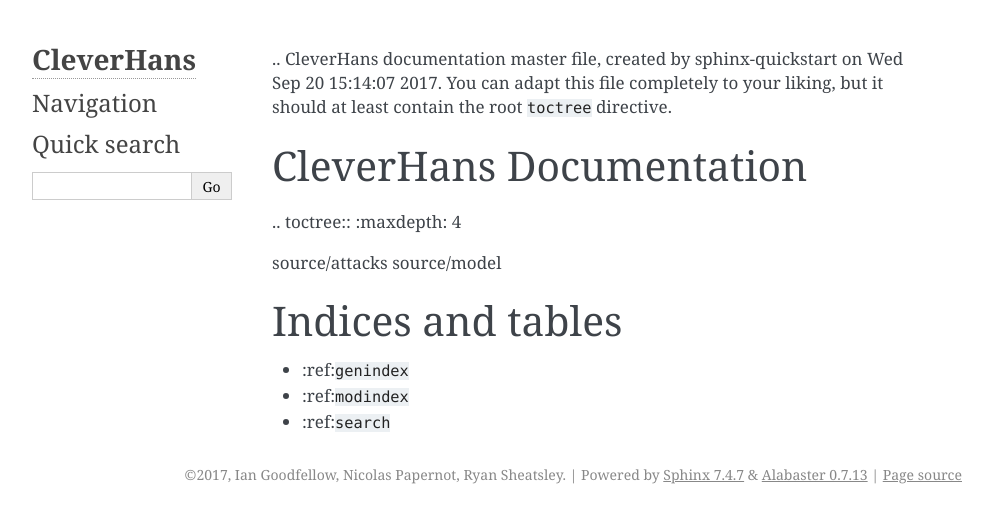
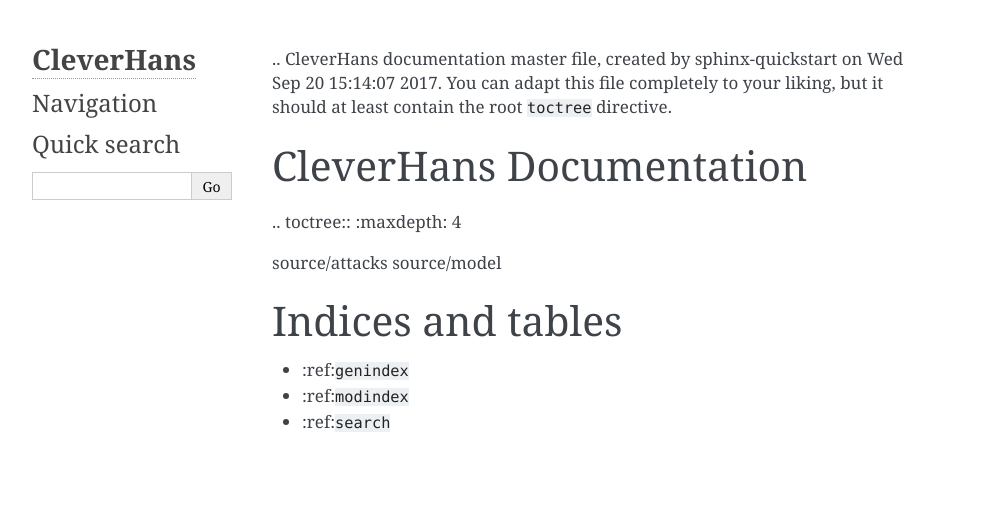
Before and after one commit to cleverhans-lab/cleverhans, a Sphinx documentation site: the page built from docs/index.md, in a window 1280 px wide. Shown: the top 523 px of the page, without its empty margins (148-1141 px from the left). Built offline with Sphinx 7.4.7, drawn with Linux system fonts in a browser that asks for light colours.

```diff
--- /dev/null
+++ b/docs/_templates/layout.html
@@ -0,0 +1,5 @@
+{% extends '!layout.html' %}
+
+{% block footer %}
+
+{% endblock %}
--- a/docs/conf.py
+++ b/docs/conf.py
@@ -50,7 +50,7 @@ master_doc = 'index'
 
 # General information about the project.
 project = 'CleverHans'
-copyright = '2017, Ian Goodfellow, Nicolas Papernot, Ryan Sheatsley'
+
 author = 'Ian Goodfellow, Nicolas Papernot, Ryan Sheatsley'
 
 # The version info for the project you're documenting, acts as replacement for
@@ -58,9 +58,9 @@ author = 'Ian Goodfellow, Nicolas Papernot, Ryan Sheatsley'
 # built documents.
 #
 # The short X.Y version.
-version = '2.0.0'
+# version = '2.0.0'
 # The full version, including alpha/beta/rc tags.
-release = '2.0.0'
+# release = '2.0.0'
 
 # The language for content autogenerated by Sphinx. Refer to documentation
 # for a list of supported languages.
```
